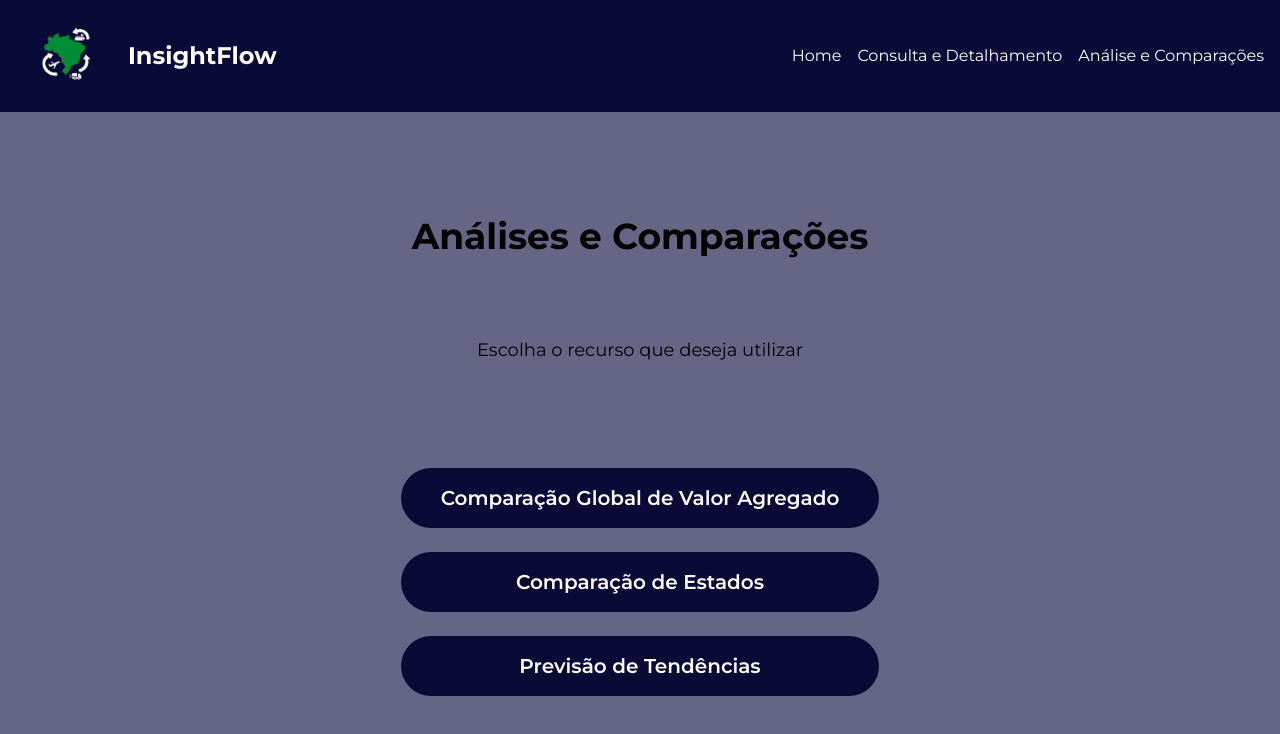
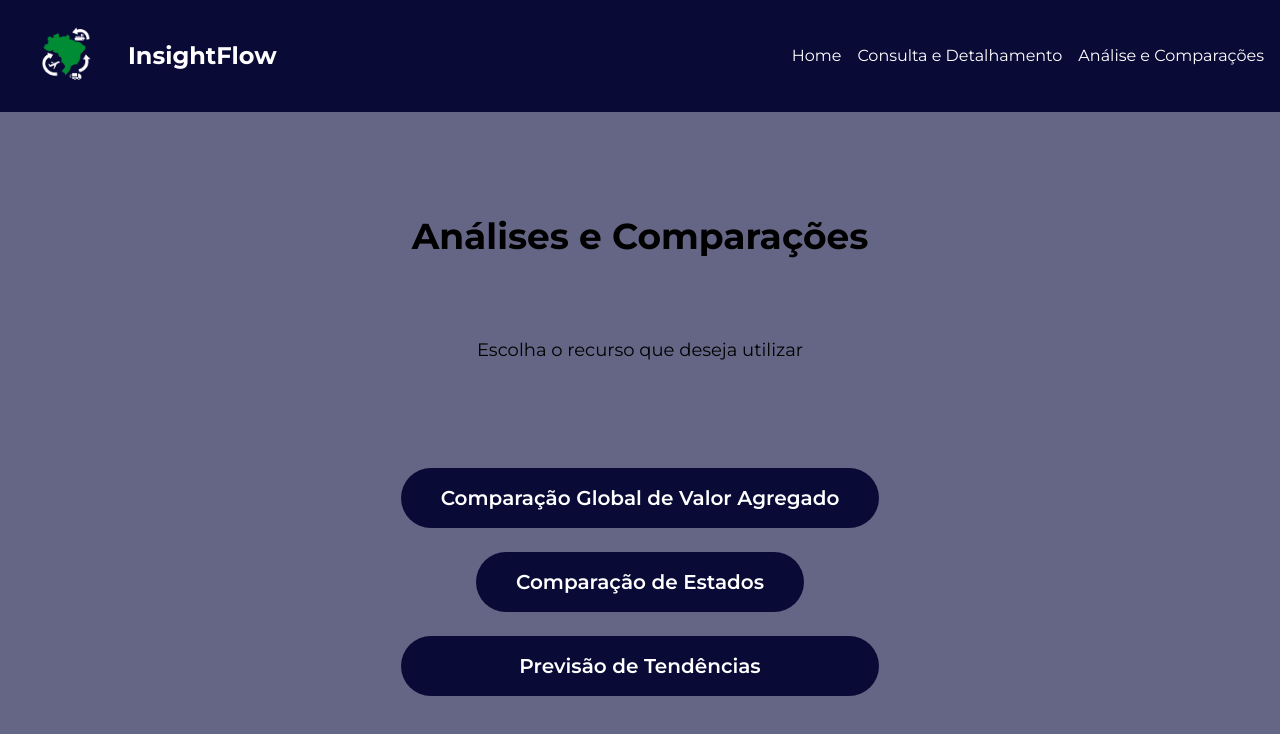
Before and after one commit to Titus-System/3Semestre-ADS-Frontend, a React (Vite) app in the folder frontend/: page /analise_comparacoes in a window 1280 px wide. Shown: the top 734 px of the page. Built offline with nearby package versions, Linux system fonts and the light colour scheme.

Commit message:
style(analiseComparacoes): adição de rota para pagina 'Comparaçao de estados'

```diff
--- a/frontend/package.json
+++ b/frontend/package.json
@@ -13,6 +13,7 @@
     "frontend": "file:",
     "react": "^19.0.0",
     "react-dom": "^19.0.0",
+    "react-icons": "^5.5.0",
     "react-router-dom": "^7.1.3"
   },
   "devDependencies": {
--- a/frontend/src/pages/analiseComparacoes.tsx
+++ b/frontend/src/pages/analiseComparacoes.tsx
@@ -12,9 +12,11 @@ export default function AnaliseComparacoes (){
                 <button className="w-full max-w-2xl rounded-full px-10 py-4 bg-[#0A0A37] text-white hover:bg-[#11114E] text-xl font-semibold">
                     Comparação Global de Valor Agregado
                 </button>
+                <a href="/comparacaoEstados">
                 <button className="w-full max-w-2xl rounded-full px-10 py-4 bg-[#0A0A37] text-white hover:bg-[#11114E] text-xl font-semibold">
                     Comparação de Estados
                 </button>
+                </a>
                 <button className="w-full max-w-2xl rounded-full px-10 py-4 bg-[#0A0A37] text-white hover:bg-[#11114E] text-xl font-semibold">
                     Previsão de Tendências
                 </button>
--- /dev/null
+++ b/frontend/src/pages/comparacaoEstados.tsx
@@ -0,0 +1,5 @@
+export default function ComparacaoEstados(){
+    return (
+      <div></div>
+    );
+}
--- a/frontend/src/routes/appRoutes.tsx
+++ b/frontend/src/routes/appRoutes.tsx
@@ -3,6 +3,7 @@ import HomePage from "../pages/homePage";
 import ConsultaDetalhamento from "../pages/consultaDetalhamento";
 import AnaliseComparacoes from "../pages/analiseComparacoes";
 import BuscarNCM from "../pages/buscaNCM";
+import ComparacaoEstados from "../pages/comparacaoEstados";
 
 export default function AppRoutes(){
 
@@ -13,6 +14,7 @@ export default function AppRoutes(){
                 <Route path="/consulta_detalhamento" element={<ConsultaDetalhamento/>} />
                 <Route path="/analise_comparacoes" element={<AnaliseComparacoes/>} />
                 <Route path="/buscaNCM" element={<BuscarNCM/>} />
+                <Route path="/comparacaoEstados" element={<ComparacaoEstados/>}/>
                 {/* <Route path="/dashboard" element={<DashboardPage/>} /> */}
             </Routes>
         </BrowserRouter>
```
Also changed, not shown: 1 other file (tests, documents, lock files or other folders).
